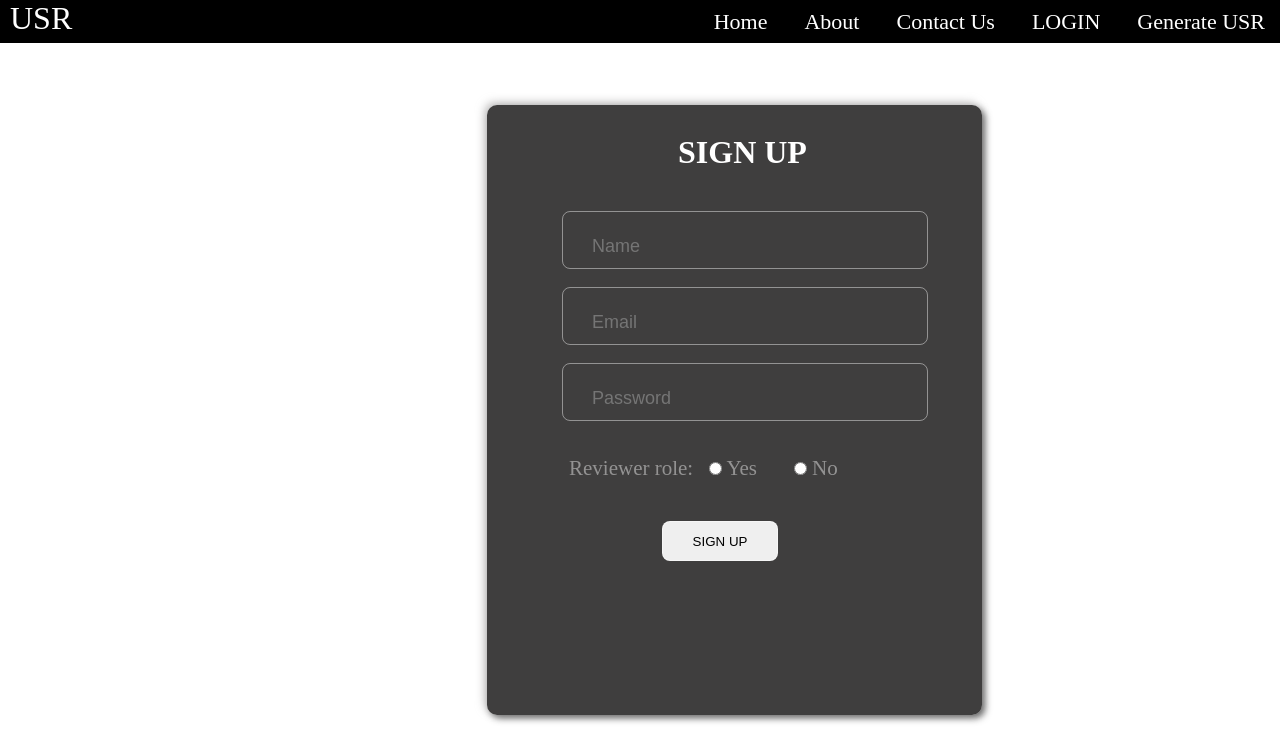
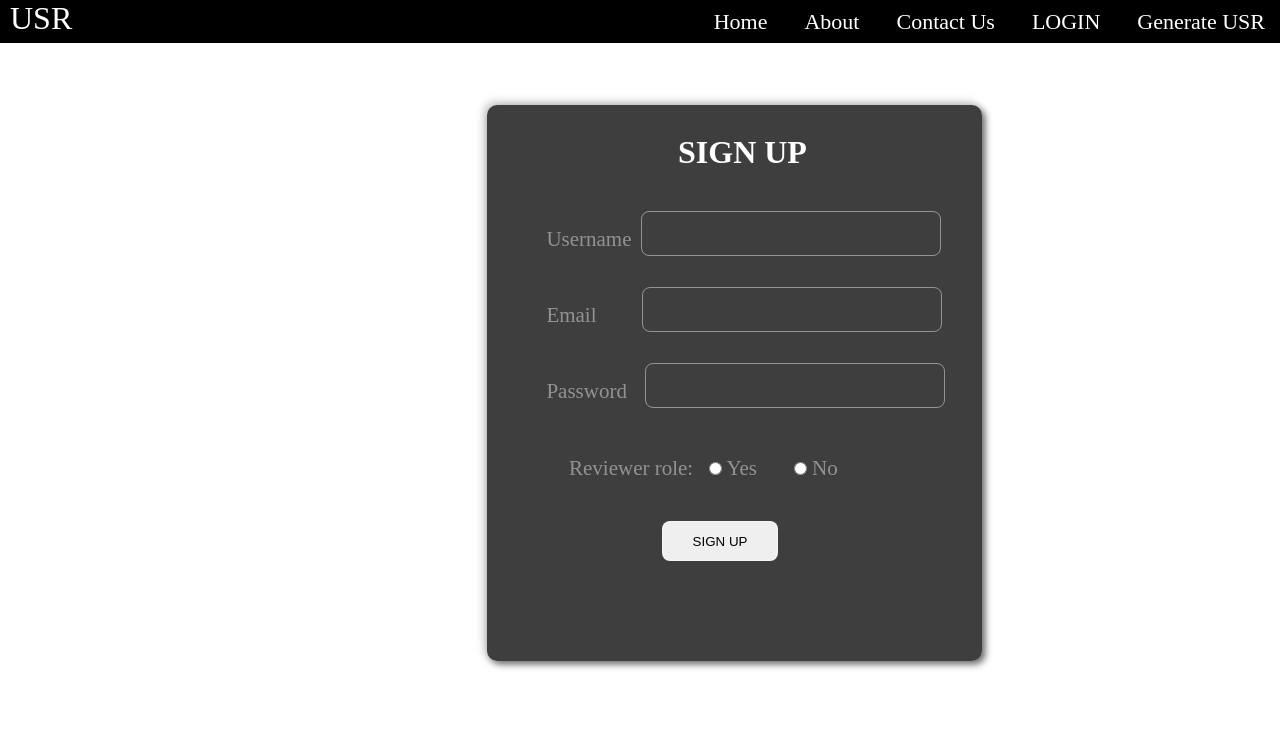
Before and after one commit to guptaisha941/AuthoringInterface_Integration, a Flask app: page /signup in a window 1280 px wide. Shown: the top 755 px of the page. Run offline with Flask 2, Linux system fonts and the light colour scheme; some libraries are stand-ins or nearby versions.

Commit message:
Remitha
Signed-off-by: R-Remitha <remithar48389@gmail.com>

```diff
--- a/static/usr.css
+++ b/static/usr.css
@@ -71,13 +71,12 @@ footer
     padding-top: 26px;
 }
 .field input{
-    width: 333px;
+    width: 267px;
     height: 81%;
     padding-left: 29px;
-      margin-left: 75px;
+    margin-left: 2%;
     font-size: 18px;
     outline: none;
-      padding-top: 14px;
     margin-top: 14px;
     color: #e0d2d2;
     border: 1px solid rgba(255, 255, 255, 0.438);
@@ -139,6 +138,13 @@ footer
 .adcontent a
 {
     color: #fff;
+}
+.field label
+{
+    margin-left: 12%;
+    font-size: 21px;
+    color: rgba(255, 255, 255, 0.438);
+    margin-top: 6%;
 }
 
 
--- a/templates/login.html
+++ b/templates/login.html
@@ -27,11 +27,13 @@
           <div class="headname"><h1>LOGIN</h1></div>
           <div class="msg">{{ msg }}</div>
           <div class="field">
-            <input id="email" type="text" placeholder="LoginId" name="email" required>
+            <label for="email">Email</label>&nbsp;&nbsp;&nbsp;&nbsp;&nbsp;&nbsp;&nbsp;
+            <input type="text" name="email" id='email' required>
           </div>
 
           <div class="field">
-            <input id="password" type="password" placeholder="Password" name="password">
+            <label for="password">Password</label>
+            <input type="password"  name="password" id="password">
           </div>
 
           <div class="radio">
--- a/templates/signup.html
+++ b/templates/signup.html
@@ -27,13 +27,16 @@
           <div class="headname"><h1>SIGN UP</h1></div>
           <div class="msg">{{ msg }}</div>
           <div class="field">
-            <input id="author_name" type="text" placeholder="Name" name="author_name" required>
+            <label for="author_name">Username</label>
+            <input id="author_name" type="text" name="author_name" required>
           </div>
           <div class="field">
-            <input id="email" type="text" placeholder="Email" name="email" required>
+            <label for="email">Email</label>&nbsp;&nbsp;&nbsp;&nbsp;&nbsp;&nbsp;&nbsp;&nbsp;&nbsp;
+            <input id="email" type="text" name="email" required>
           </div>
           <div class="field">
-            <input id="password" type="password" placeholder="Password" name="password">
+            <label for="password">Password</label>&nbsp;&nbsp;
+            <input id="password" type="password" name="password">
           </div>
 
           <div class="radio2">
@@ -50,7 +53,7 @@
         </form>
 
         <!-- <p class="bottom">Already have an account?  <a class="bottom" href="{{url_for('login')}}"> Sign In here</a></p> -->
-        <br><br><br>
+
     </div>
 
 
--- a/templates/usrgenerate.html
+++ b/templates/usrgenerate.html
@@ -27,11 +27,13 @@
     <div class="ttab"><input type='Submit' value="Generate USR" onclick="get()"></div>
     <div class="usr" id="usr"></div>
     <div class="outl" id="os"></div>
-    <div><p>&nbsp;</p><p>&nbsp;&nbsp;</p><p>&nbsp;&nbsp;</p></div>
+    <div>&nbsp;&nbsp;&nbsp;&nbsp;&nbsp;</div>
 
     <footer>
         <p>application@2022</p>
     </footer>
 
+
+
 </body>
 </html>
```
Lines whose indentation alone changed are shown as unchanged.
